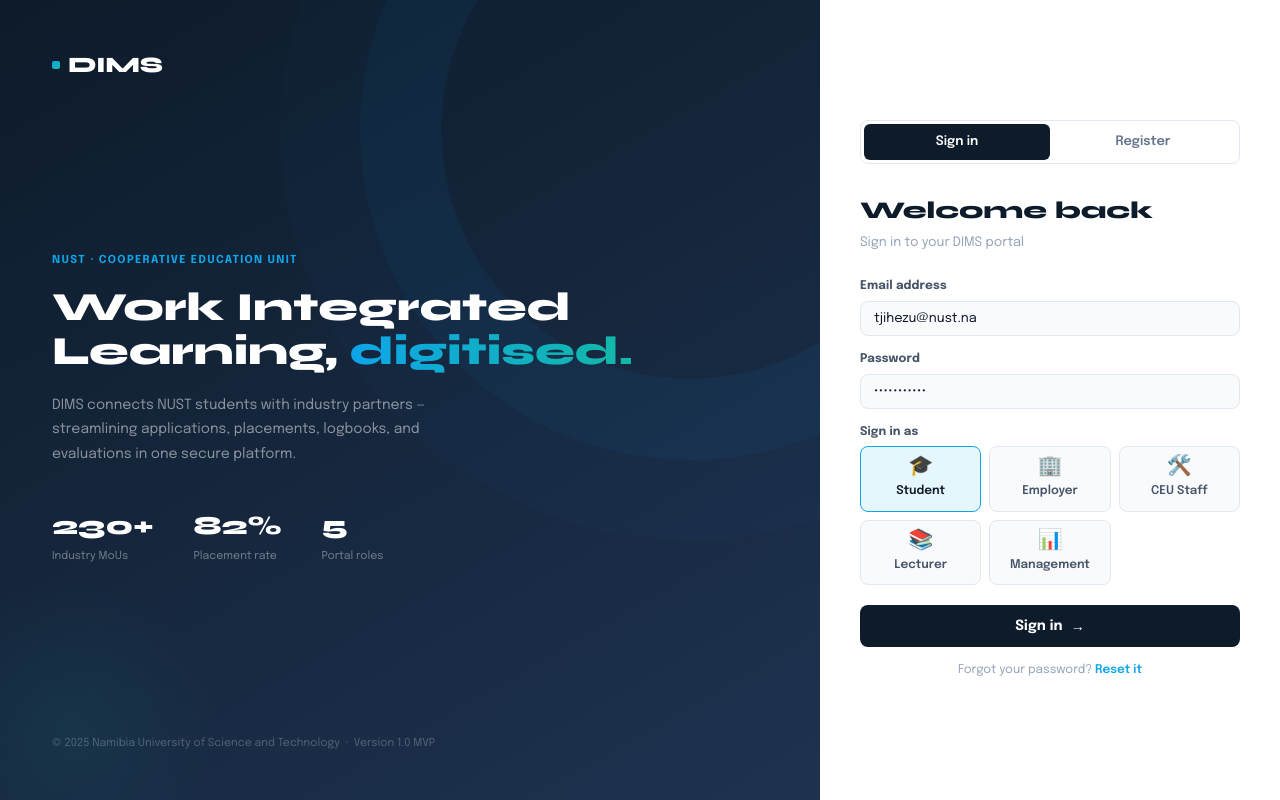
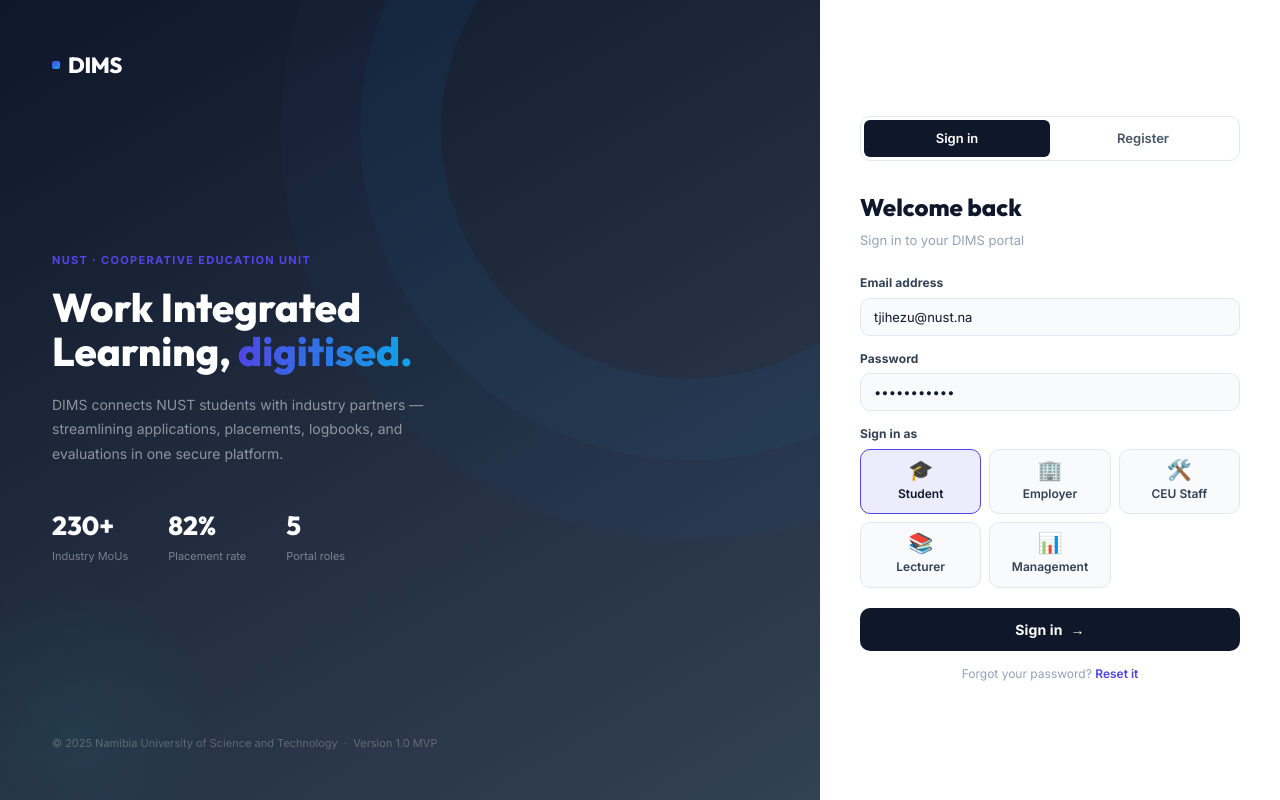
Before and after one commit to SilvioIvanio/DIMS, a PHP site: page / in a window 1280 px wide. Run offline with PHP 8.4, Linux system fonts and the light colour scheme.

Commit message:
Polish the UI

```diff
--- a/css/style.css
+++ b/css/style.css
@@ -2,39 +2,39 @@
    DESIGN TOKENS
 ═══════════════════════════════════════ */
 :root {
-    --navy: #0D1B2A;
-    --navy-mid: #152336;
-    --navy-soft: #1E3250;
-    --navy-light: #243d62;
-    --accent: #0EA5E9;
-    --accent-dim: rgba(14, 165, 233, .1);
-    --accent-glow: rgba(14, 165, 233, .2);
-    --teal: #14B8A6;
-    --teal-dim: rgba(20, 184, 166, .1);
-    --success: #22C55E;
-    --success-dim: rgba(34, 197, 94, .1);
-    --warn: #F59E0B;
-    --warn-dim: rgba(245, 158, 11, .1);
-    --danger: #EF4444;
-    --danger-dim: rgba(239, 68, 68, .1);
-    --white: #FFFFFF;
-    --surface: #F8FAFC;
-    --surface2: #F1F5F9;
-    --border: #E2E8F0;
-    --border2: #CBD5E1;
-    --muted: #94A3B8;
-    --text: #0F172A;
-    --text2: #475569;
-    --text3: #64748B;
-    --r: 12px;
-    --r-sm: 8px;
-    --r-xs: 5px;
-    --sidebar-w: 252px;
-    --topbar-h: 58px;
-    --sh: 0 1px 3px rgba(0, 0, 0, .08), 0 1px 2px rgba(0, 0, 0, .04);
-    --sh-md: 0 4px 16px rgba(0, 0, 0, .1);
-    --sh-lg: 0 16px 48px rgba(0, 0, 0, .15);
-    --ease: cubic-bezier(.4, 0, .2, 1);
+    --navy: #0f172a;
+    --navy-mid: #1e293b;
+    --navy-soft: #334155;
+    --navy-light: #475569;
+    --accent: #4f46e5;
+    --accent-dim: rgba(79, 70, 229, 0.1);
+    --accent-glow: rgba(79, 70, 229, 0.2);
+    --teal: #0ea5e9;
+    --teal-dim: rgba(14, 165, 233, 0.1);
+    --success: #10b981;
+    --success-dim: rgba(16, 185, 129, 0.1);
+    --warn: #f59e0b;
+    --warn-dim: rgba(245, 158, 11, 0.1);
+    --danger: #ef4444;
+    --danger-dim: rgba(239, 68, 68, 0.1);
+    --white: #ffffff;
+    --surface: #f8fafc;
+    --surface2: #f1f5f9;
+    --border: #e2e8f0;
+    --border2: #cbd5e1;
+    --muted: #94a3b8;
+    --text: #0f172a;
+    --text2: #334155;
+    --text3: #475569;
+    --r: 16px;
+    --r-sm: 10px;
+    --r-xs: 6px;
+    --sidebar-w: 260px;
+    --topbar-h: 60px;
+    --sh: 0 4px 6px -1px rgba(0, 0, 0, 0.05), 0 2px 4px -2px rgba(0, 0, 0, 0.1);
+    --sh-md: 0 10px 15px -3px rgba(0, 0, 0, 0.1), 0 4px 6px -4px rgba(0, 0, 0, 0.05);
+    --sh-lg: 0 20px 25px -5px rgba(0, 0, 0, 0.1), 0 8px 10px -6px rgba(0, 0, 0, 0.1);
+    --ease: cubic-bezier(0.4, 0, 0.2, 1);
 }
 
 *,
@@ -50,7 +50,7 @@ html {
 }
 
 body {
-    font-family: 'Epilogue', sans-serif;
+    font-family: 'Inter', sans-serif;
     background: var(--surface);
     color: var(--text);
     line-height: 1.55;
@@ -147,7 +147,7 @@ textarea {
 }
 
 .al-brand {
-    font-family: 'Syne', sans-serif;
+    font-family: 'Outfit', sans-serif;
     font-size: 22px;
     font-weight: 800;
     color: #fff;
@@ -179,7 +179,7 @@ textarea {
 }
 
 .al-headline {
-    font-family: 'Syne', sans-serif;
+    font-family: 'Outfit', sans-serif;
     font-size: 40px;
     font-weight: 800;
     color: #fff;
@@ -208,7 +209,7 @@ textarea {
 }
 
 .al-stat-n {
-    font-family: 'Syne', sans-serif;
+    font-family: 'Outfit', sans-serif;
     font-size: 26px;
     font-weight: 800;
     color: #fff
@@ -283,7 +284,7 @@ textarea {
 }
 
 .auth-title {
-    font-family: 'Syne', sans-serif;
+    font-family: 'Outfit', sans-serif;
     font-size: 24px;
     font-weight: 800;
     color: var(--navy);
--- a/index.html
+++ b/index.html
@@ -8,7 +8,7 @@
     <link rel="preconnect" href="https://fonts.googleapis.com">
     <link rel="preconnect" href="https://fonts.gstatic.com" crossorigin>
     <link
-        href="https://fonts.googleapis.com/css2?family=Syne:wght@600;700;800&family=Epilogue:wght@400;500;600;700&display=swap"
+        href="https://fonts.googleapis.com/css2?family=Outfit:wght@500;600;700;800&family=Inter:wght@400;500;600;700&display=swap"
         rel="stylesheet">
     <link rel="stylesheet" href="css/style.css">
 </head>
```
Also changed, not shown: other parts of css/style.css (+20 -10 lines).
